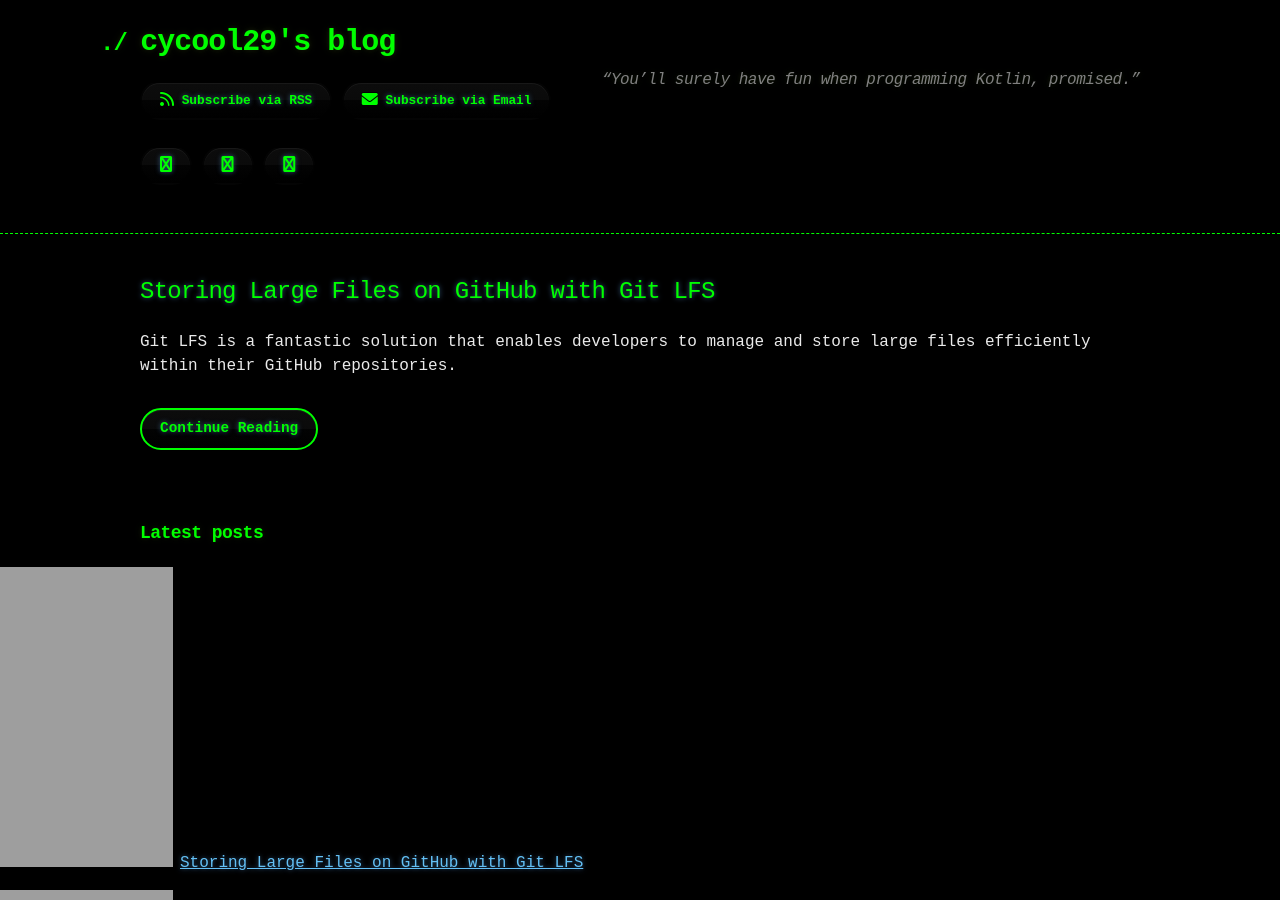
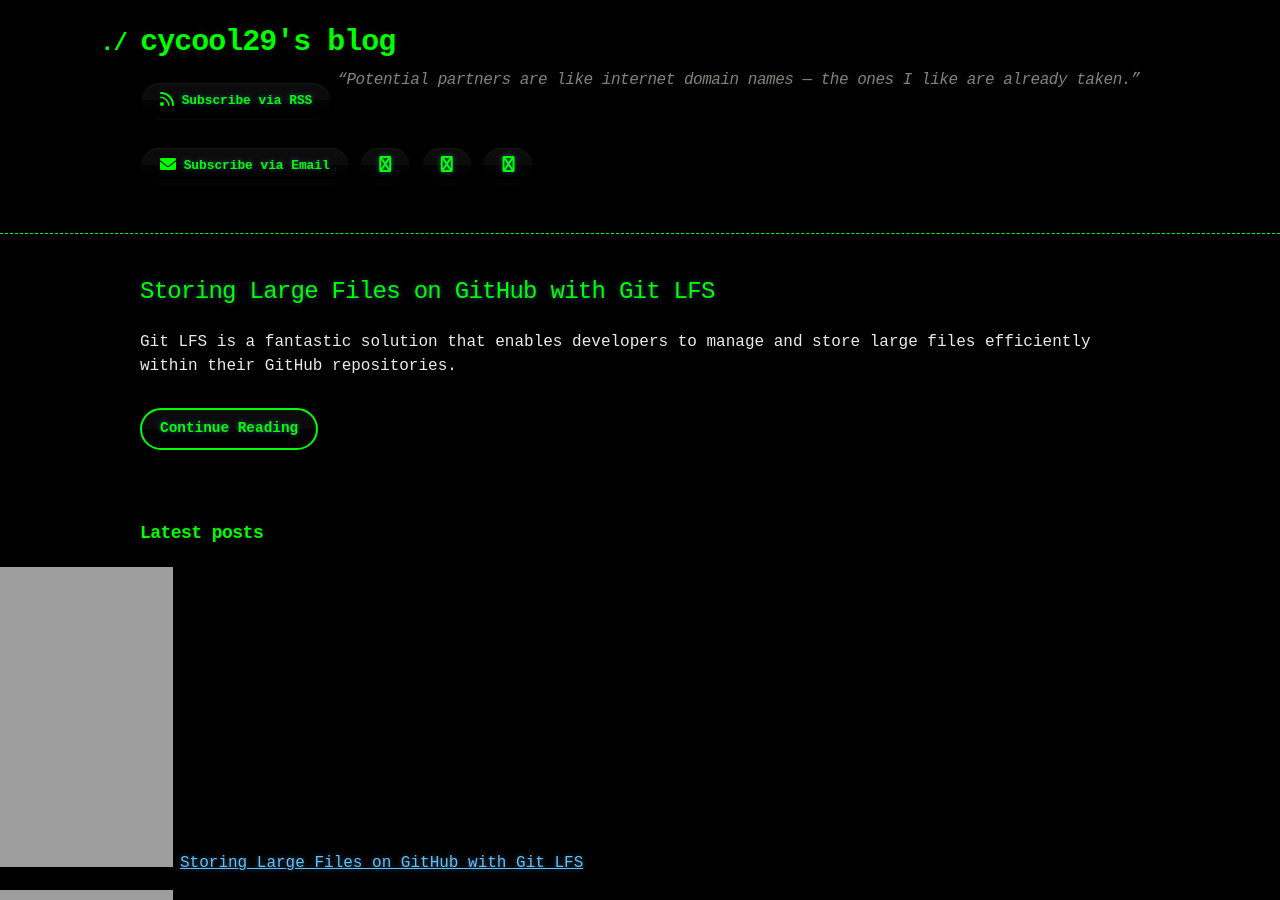
Before and after one commit to cycool29/cycool29.github.io, a Jekyll site: the page built from index.md, in a window 1280 px wide and 900 px high. Built offline with Jekyll 4.4.1, drawn with Linux system fonts in a browser that asks for light colours; a style sheet for code colours, icons or effects is not loaded.

Commit message:
Update quotes

```diff
--- a/_config.yml
+++ b/_config.yml
@@ -1,5 +1,5 @@
 title: cycool29's blog
-description: "“You’ll surely have fun when programming Kotlin, promised.” "
+description: "“Potential partners are like internet domain names — the ones I like are already taken.” "
 bio: A high school student. Intermediate in Python, Git, Bash. Learning JavaScript. He/Him. "
 author: cycool29
 url: https://cycool29.github.io
```
